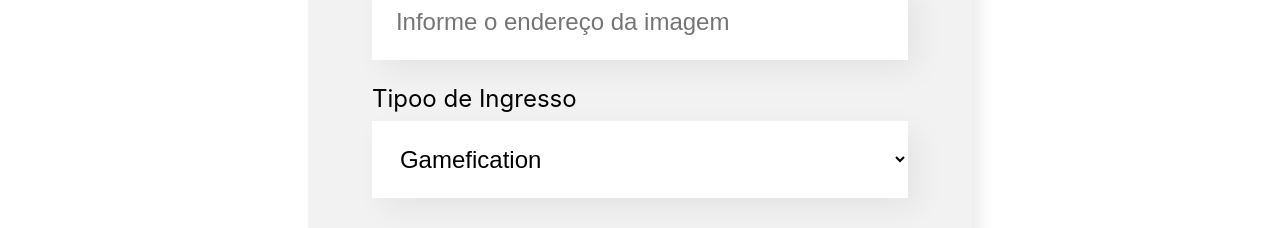
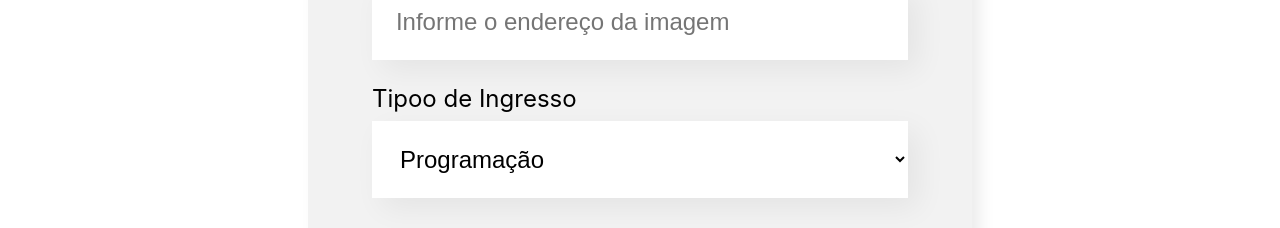
Before and after one commit to raapcoelho/react, a React (Create React App) app in the folder organograma/: page / in a window 1280 px wide. Shown: the part 840-1068 px from the top of the page. Built offline with nearby package versions, Linux system fonts and the light colour scheme.

Commit message:
elevando a lista

```diff
--- a/organograma/src/App.js
+++ b/organograma/src/App.js
@@ -52,7 +52,7 @@ function App() {
   return (
     <div className="App">
       <Banner />
-      <Form saveTicket={ticket => addTicket(ticket)}/>
+      <Form teams={teams.map(team => team.name)} saveTicket={ticket => addTicket(ticket)}/>
 
       {teams.map(team => <Team key={team.name} name={team.name} primaryColor={team.primaryColor} secondaryColor={team.secondaryColor}/>)}
 
--- a/organograma/src/components/Form/index.js
+++ b/organograma/src/components/Form/index.js
@@ -5,13 +5,6 @@ import TextField from '../TextField'
 import './Form.css'
 
 const Form = (props) => {
-
-    const teams = [
-        'Generic',
-        'Documentation',
-        'OKR',
-        'Gamefication'
-    ]
 
     const [name, setName] = useState('')
     const [type, setType] = useState('')
@@ -51,7 +44,7 @@ const Form = (props) => {
                 <ComboBox
                     required={true}
                     label={"Tipoo de Ingresso"}
-                    itens={teams}
+                    itens={props.teams}
                     value={team}
                     change={value => setTeams(value)} />
                 <Button>
--- a/organograma/src/components/Team/index.js
+++ b/organograma/src/components/Team/index.js
@@ -2,10 +2,11 @@ import './Team.css'
 
 const Team = (props) => {
 
-    const css = {backgroundColor: props.secondaryColor};
+    const backgroundColor = {backgroundColor: props.secondaryColor};
+    const borderColor = {borderColor: props.primaryColor};
     return (
-        <section className="team" style={css}>
-            <h3 style={{borderColor: props.primaryColor}}>{props.name}</h3>
+        <section className="team" style={backgroundColor}>
+            <h3 style={borderColor}>{props.name}</h3>
         </section>
     )
 }
```
